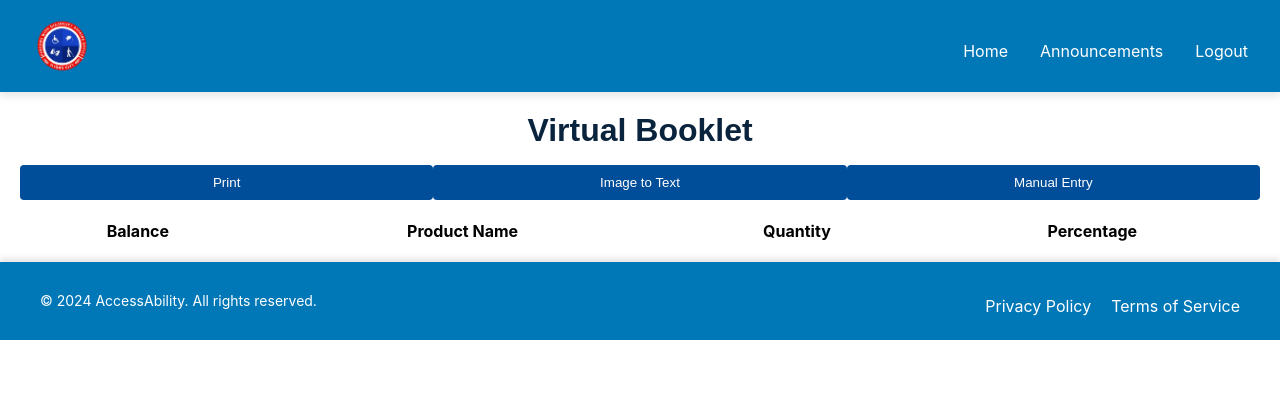
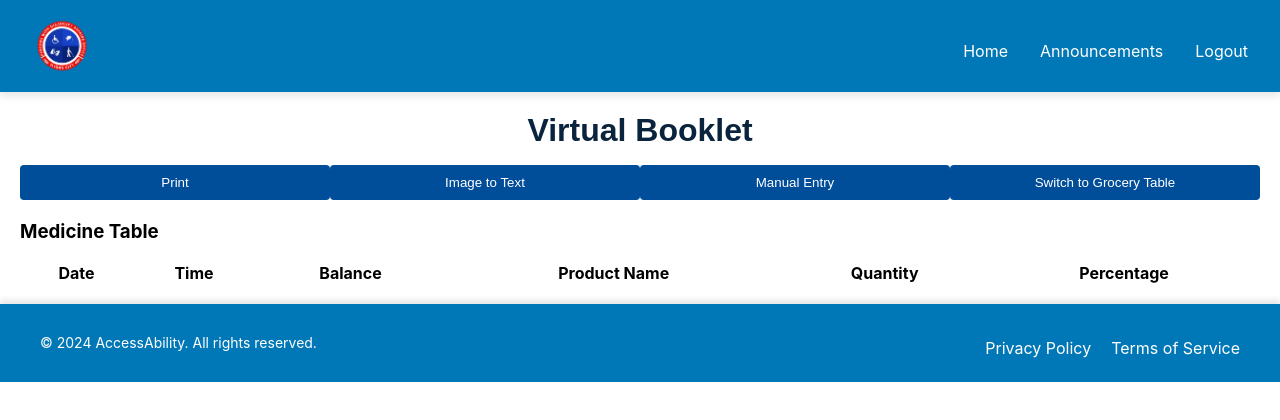
Before and after one commit to KentLouisArizo/AccessAbility, a React (Create React App) app: page /virtual-booklet in a window 1280 px wide. Shown: the top 420 px of the page. Built offline with nearby package versions, Linux system fonts and the light colour scheme.

Commit message:
okokokokok

```diff
--- a/src/components/Booklet.jsx
+++ b/src/components/Booklet.jsx
@@ -2,11 +2,13 @@ import React, { useState } from 'react';
 import axios from 'axios';
 
 const Booklet = () => {
-  const [entries, setEntries] = useState([]);
   const [isOCRModalOpen, setOCRModalOpen] = useState(false);
   const [isManualEntryModalOpen, setManualEntryModalOpen] = useState(false);
-  const [manualEntry, setManualEntry] = useState({ balance: '', productName: '', quantity: '', percentage: '' });
+  const [manualEntry, setManualEntry] = useState({ balance: '', productName: '', quantity: '', percentage: '', date: '', time: '' });
   const [ocrText, setOcrText] = useState('');
+  const [currentTable, setCurrentTable] = useState('medicine');
+  const [medicineEntries, setMedicineEntries] = useState([]);
+  const [groceryEntries, setGroceryEntries] = useState([]);
 
   const apiKey = 'a49fd44deb97df2eb9cddeaea0dd3845';
   const postApiUrl = 'https://api.mindee.net/v1/products/KentLouisArizo/pwd_booklet/v1/predict_async';
@@ -49,16 +51,22 @@ const Booklet = () => {
             const predictions = jobStatus.data?.document?.inference?.prediction;
 
             if (predictions) {
-              console.log("Predictions data structure:", predictions);
-
-              // Access values from the first item in each prediction array
               const balance = predictions.balance[0]?.value || '';
               const productName = predictions.product_name[0]?.value || '';
               const quantity = predictions.quantity[0]?.value || '';
               const percentage = predictions.percentage[0]?.value || '';
 
-              const entry = { balance, productName, quantity, percentage };
-              setEntries(prevEntries => [...prevEntries, entry]);
+              const date = new Date().toLocaleDateString();
+              const time = new Date().toLocaleTimeString();
+
+              const entry = { balance, productName, quantity, percentage, date, time };
+
+              // Check the current table and add the entry to the appropriate list
+              if (currentTable === 'medicine') {
+                setMedicineEntries(prevEntries => [...prevEntries, entry]);
+              } else {
+                setGroceryEntries(prevEntries => [...prevEntries, entry]);
+              }
 
               setOcrText(`Balance: ${balance}, Product Name: ${productName}, Quantity: ${quantity}, Percentage: ${percentage}`);
             } else {
@@ -67,13 +75,10 @@ const Booklet = () => {
 
             setOCRModalOpen(false);
           } else if (status === 'queued') {
-            console.log("Job is queued. Rechecking in 3 seconds...");
             setTimeout(checkJobStatus, 3000);
           } else if (status === 'running') {
-            console.log("Job is running. Rechecking in 2 seconds...");
             setTimeout(checkJobStatus, 2000);
           } else if (status === 'waiting') {
-            console.log("Job is waiting. Rechecking in 5 seconds...");
             setTimeout(checkJobStatus, 5000);
           } else {
             console.warn(`Unexpected job status: ${status}`);
@@ -95,13 +100,20 @@ const Booklet = () => {
   };
 
   const handleManualEntrySubmit = () => {
-    setEntries(prevEntries => [...prevEntries, manualEntry]);
-    setManualEntry({ balance: '', productName: '', quantity: '', percentage: '' });
+    const date = new Date().toLocaleDateString();
+    const time = new Date().toLocaleTimeString();
+    const entry = { ...manualEntry, date, time };
+
+    if (currentTable === 'medicine') {
+      setMedicineEntries(prevEntries => [...prevEntries, entry]);
+    } else {
+      setGroceryEntries(prevEntries => [...prevEntries, entry]);
+    }
+    setManualEntry({ balance: '', productName: '', quantity: '', percentage: '', date: '', time: '' });
     setManualEntryModalOpen(false);
   };
 
   const handlePrint = () => {
-    // Trigger print for the content to print
     window.print();
   };
 
@@ -113,12 +125,18 @@ const Booklet = () => {
       <button onClick={handlePrint}>Print</button>
       <button onClick={() => setOCRModalOpen(true)}>Image to Text</button>
       <button onClick={() => setManualEntryModalOpen(true)}>Manual Entry</button>
+      <button onClick={() => setCurrentTable(currentTable === 'medicine' ? 'grocery' : 'medicine')}>
+        Switch to {currentTable === 'medicine' ? 'Grocery' : 'Medicine'} Table
+      </button>
     </div>
 
     <div id="printable-area" style={{ width: '100%' }}>
+      <h3>{currentTable === 'medicine' ? 'Medicine' : 'Grocery'} Table</h3>
       <table style={{ width: '100%', borderCollapse: 'collapse' }}>
         <thead>
           <tr>
+            <th>Date</th>
+            <th>Time</th>
             <th>Balance</th>
             <th>Product Name</th>
             <th>Quantity</th>
@@ -126,8 +144,10 @@ const Booklet = () => {
           </tr>
         </thead>
         <tbody>
-            {entries.map((entry, index) => (
+          {(currentTable === 'medicine' ? medicineEntries : groceryEntries).map((entry, index) => (
             <tr key={index}>
+              <td>{entry.date}</td>
+              <td>{entry.time}</td>
               <td>{entry.balance}</td>
               <td>{entry.productName}</td>
               <td>{entry.quantity}</td>
```
Lines whose indentation alone changed are shown as unchanged.
